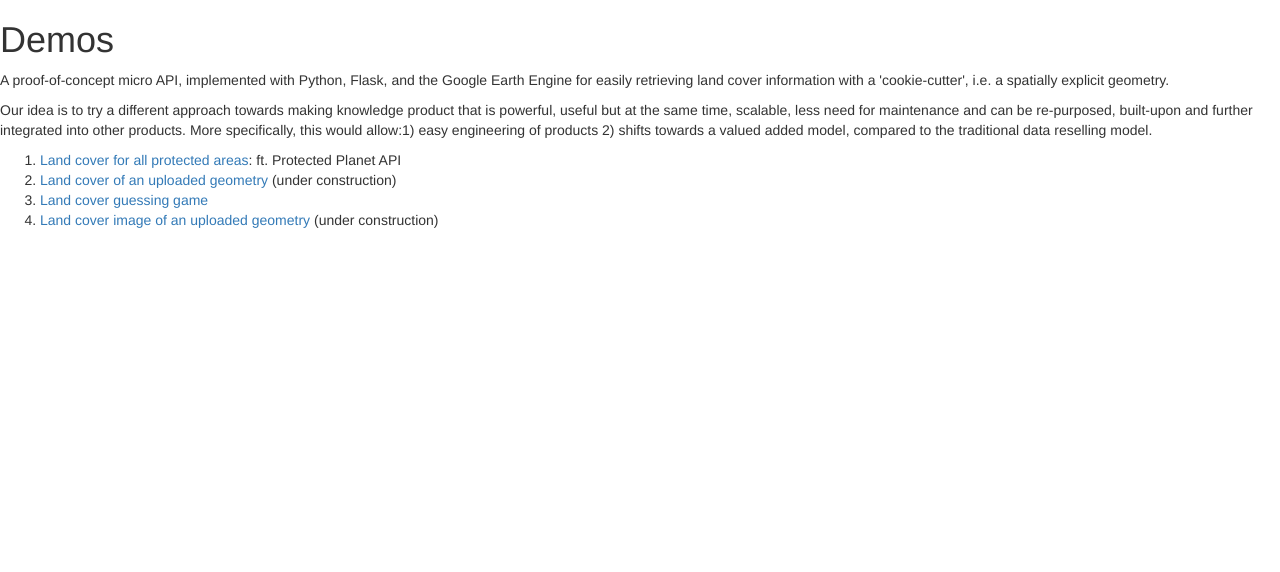
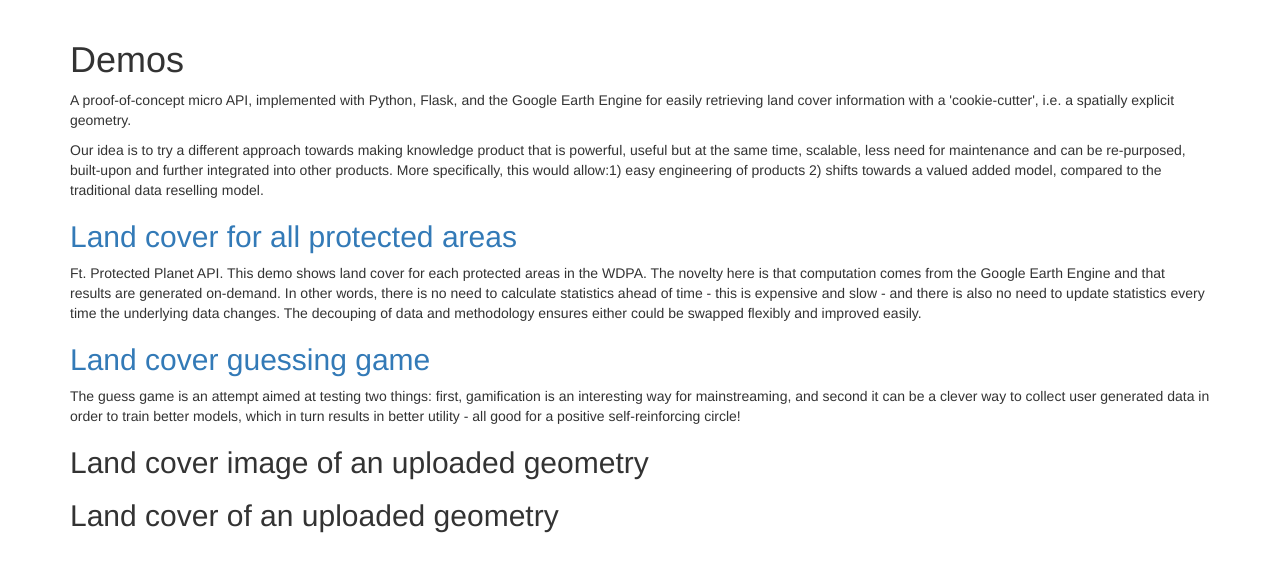
Before and after one commit to Yichuans/geela-microservice, a Flask app: page /demo in a window 1280 px wide. Shown: the part 50-622 px from the top of the page. Run offline with Flask 2, Linux system fonts and the light colour scheme; parts of the project's set-up code (start-up, migrations or seed data) failed here and were passed over; some libraries are stand-ins or nearby versions.

Commit message:
update text

```diff
--- a/landcover.py
+++ b/landcover.py
@@ -215,6 +215,10 @@ def index():
 @app.route('/demo')
 def demo_index():
     return render_template('demo_index.html')
+
+@app.route('/api_doc')
+def api_doc():
+    return render_template('api_doc.html')
 
 @app.route('/pa')
 # === DEMO 1: land cover from all PAs from PPNET ===
--- a/templates/demo_index.html
+++ b/templates/demo_index.html
@@ -1,13 +1,18 @@
 {% extends "index.html" %}
 
 {% block content %}
+<div class='container'>
   <h1>Demos</h1>
   <p>A proof-of-concept micro API, implemented with Python, Flask, and the Google Earth Engine for easily retrieving land cover information with a 'cookie-cutter', i.e. a spatially explicit geometry.</p>
   <p>Our idea is to try a different approach towards making knowledge product that is powerful, useful but at the same time, scalable, less need for maintenance and can be re-purposed, built-upon and further integrated into other products. More specifically, this would allow:1) easy engineering of products 2) shifts towards a valued added model, compared to the traditional data reselling model.</p>
-  <ol>
-      <li><a title='protected areas land cover' href='{{ url_for("get_pa_list") }}'>Land cover for all protected areas</a>:  ft. Protected Planet API</li>
-      <li><a title='arbitary geometry upload' href=''>Land cover of an uploaded geometry </a>(under construction)</li>
-      <li><a title='land cover guess game' href='{{ url_for("guess_game")}}'>Land cover guessing game </a></li>
-      <li><a title='land cover image of arbitary geometry upload' href=''>Land cover image of an uploaded geometry </a>(under construction)</li>
-  </ol>
+
+      <h2><a title='protected areas land cover' href='{{ url_for("get_pa_list") }}'>Land cover for all protected areas</a></h2>
+       <p>Ft. Protected Planet API. This demo shows land cover for each protected areas in the WDPA. The novelty here is that computation comes from the Google Earth Engine and that results are generated on-demand. In other words, there is no need to calculate statistics ahead of time - this is expensive and slow - and there is also no need to update statistics every time the underlying data changes. The decouping of data and methodology ensures either could be swapped flexibly and improved easily.</p>
+      <h2><a title='land cover guess game' href='{{ url_for("guess_game")}}'>Land cover guessing game </a></h2>
+      <p>The guess game is an attempt aimed at testing two things: first, gamification is an interesting way for mainstreaming, and second it can be a clever way to collect user generated data in order to train better models, which in turn results in better utility - all good for a positive self-reinforcing circle!</p>
+      <h2>Land cover image of an uploaded geometry</h2>
+      <h2>Land cover of an uploaded geometry </h2>
+
+
+</div>
 {% endblock %}
--- a/templates/guess_game.html
+++ b/templates/guess_game.html
@@ -13,7 +13,8 @@
 
 {% block content %}
 <div class="container-fluid">
-  <h1>Guessing land cover</h1>
+  <h1>Guessing land cover in the UK</h1>
+  <p>Type in your name and see how you compare to others when you finish the game</p>
   <form method='POST' action="">
     {{ form.name.label }} {{form.name(size=30)}}
     <input type="submit" value="start">
--- a/templates/index.html
+++ b/templates/index.html
@@ -3,22 +3,27 @@
 <meta charset="utf-8"/>
 {% block head %}
 {{super()}}
+{% endblock %}
 
-{% endblock %}
 
 {% block navbar %}
 <div class="navbar">
 </div>
 {% endblock %}
 
+
+
 {% block content %}
-<div class="container-fluid">
-  <h1>Welcome to Google Earth Engine Land cover micro API</h1>
+
+<div class="container">
+  <h1>Welcome to Land cover micro API</h1>
+  <p>powered by Google Earth Engine</p>
   <ul>
-    <li><a title='api page' href=''>API page</a></li>
+    <li><a title='api page' href='{{ url_for("api_doc") }}'>API page</a></li>
     <li><a title='demo page' href=' {{ url_for("demo_index")}}'>demo</a></li>
   </ul>
 </div>
+
 {% endblock %}
 
 
--- a/templates/pa.html
+++ b/templates/pa.html
@@ -1,6 +1,8 @@
 {% extends "index.html" %}
 
 {% block content %}
+
+<div class='container'>
 <h2>{{ pa_name }}</h2>
 
 <div id="mapid"></div>
@@ -44,4 +46,6 @@
 <link rel="stylesheet" href="https://unpkg.com/leaflet@1.5.1/dist/leaflet.css"
 integrity="sha512-xwE/Az9zrjBIphAcBb3F6JVqxf46+CDLwfLMHloNu6KEQCAWi6HcDUbeOfBIptF7tcCzusKFjFw2yuvEpDL9wQ=="
 crossorigin=""/>
+
+</div>
 {% endblock %}
--- a/templates/pa_list.html
+++ b/templates/pa_list.html
@@ -1,6 +1,7 @@
 {% extends "index.html" %}
 
 {% block content %}
+<div class='container'>
 <h2>Protected areas list</h2>
 
 {% if last_page %}
@@ -18,4 +19,6 @@
 <a title='last page' href="{{ url_for('get_pa_list', page=last_page)}}">last page</a>
 {% endif %}
 <a title='next page' href="{{ url_for('get_pa_list', page=next_page)}}">next page</a>
+
+</div>
 {% endblock %}
```
Also changed, not shown: templates/api_doc.html (added, +20 -0 lines).
